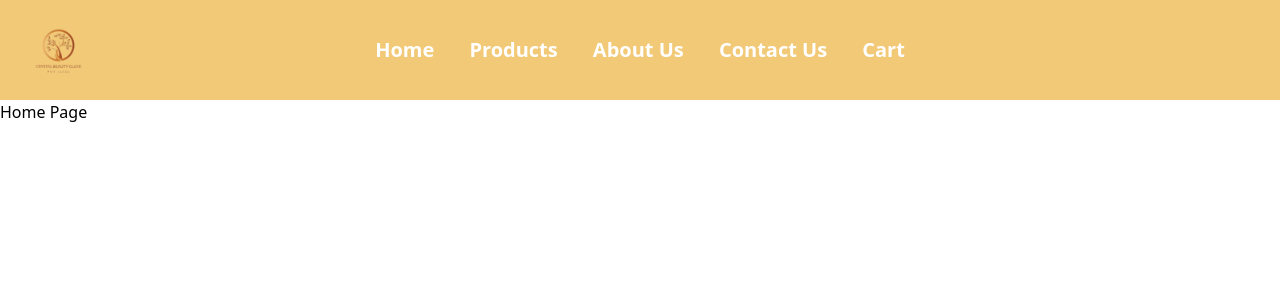
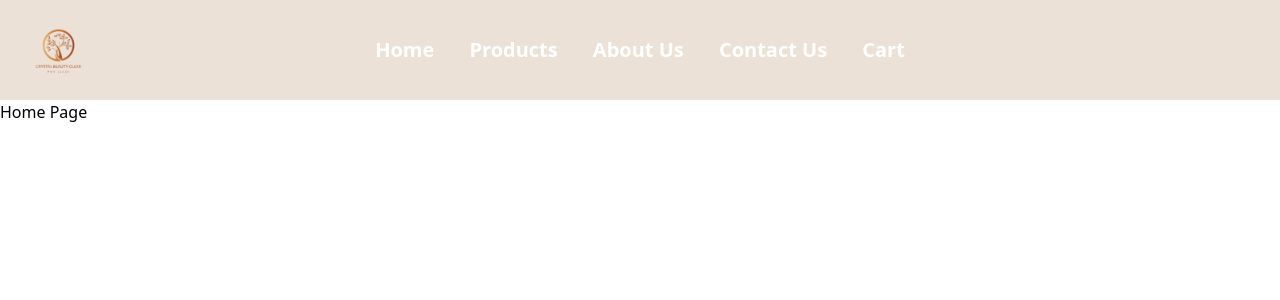
Before and after one commit to KaviduIsura/cbc-frontend, a React (Vite) app: page / in a window 1280 px wide. Shown: the top 300 px of the page. Built offline with nearby package versions, Linux system fonts and the light colour scheme.

Commit message:
Create Hero Componet ✨✅

```diff
--- a/package.json
+++ b/package.json
@@ -10,8 +10,10 @@
     "preview": "vite preview"
   },
   "dependencies": {
+    "@material-tailwind/react": "^2.1.10",
     "@supabase/supabase-js": "^2.47.10",
     "axios": "^1.7.9",
+    "lucide-react": "^0.475.0",
     "react": "^18.3.1",
     "react-dom": "^18.3.1",
     "react-hot-toast": "^2.4.1",
--- /dev/null
+++ b/src/components/heroSlider.jsx
@@ -0,0 +1,7 @@
+export default function HeroSection() {
+  return (
+    <div className="w-full h-[200px]">
+      <img src="/hero.jpg" alt="" />
+    </div>
+  );
+}
--- a/tailwind.config.js
+++ b/tailwind.config.js
@@ -1,13 +1,38 @@
 /** @type {import('tailwindcss').Config} */
 export default {
-  content: ["./index.html", "./src/**/*.{js,ts,jsx,tsx}"],
+  content: [
+    "./index.html",
+    "./src/**/*.{js,ts,jsx,tsx}",
+    "./node_modules/@material-tailwind/react/components/**/*.{js,ts,jsx,tsx}",
+    "./node_modules/@material-tailwind/react/theme/components/**/*.{js,ts,jsx,tsx}",
+  ],
   theme: {
     extend: {
       colors: {
         primary: "#f5f5f5",
-        secondary: "#545454",
-        accent: "#f2c977",
-        accent_light:"#ECE2D6"
+        secondary: "#0a0a0a",
+        accent: "#ece1d6",
+        accent_light: "#ECE2D6",
+      },
+      fontFamily: {
+        roboto: ["Roboto", "sans-serif"],
+        inter: ["Inter", "sans-serif"],
+        nonito_sans: ["Nunito Sans", "sans-serif"],
+        open_sans: ["Open Sans", "sans-serif"],
+        noto_sans: ["Noto Sans", "sans-serif"],
+      },
+      screens: {
+        xs: "375px",
+        sm: "640px",
+      },
+      fontSize: {
+        "level-1": "42px",
+        "level-2": "32px",
+        "level-3": "24px",
+        "level-4": "22px",
+        "level-5": "16px",
+        "level-6": "14px",
+        "level-7": "12px",
       },
     },
   },
```
Also changed, not shown: 2 other files (tests, documents, lock files or other folders).
